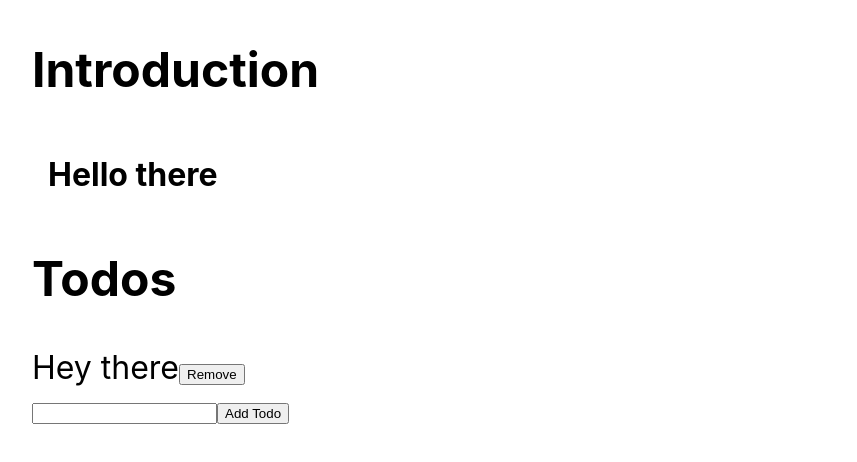
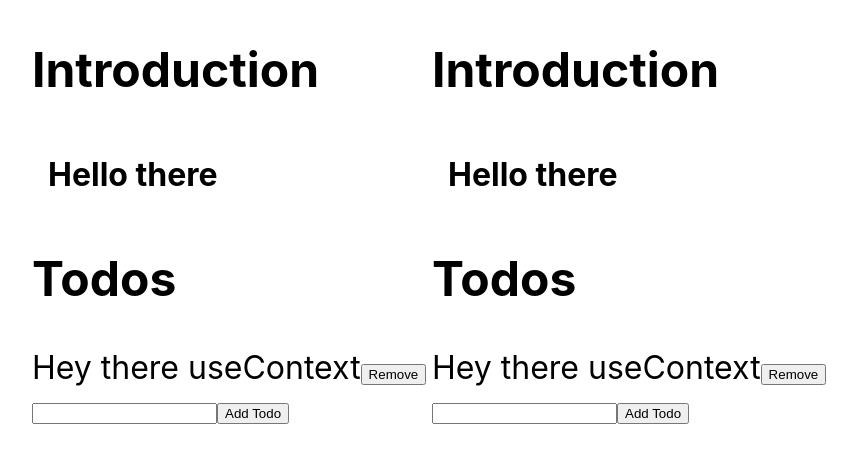
Before and after one commit to DevNinjawork998/ts-basic-Practice, a React (Create React App) app in the folder episode-20/: page / in a window 1280 px wide. Shown: the top 462 px of the page, without its empty margins (208-1065 px from the left). Built offline with nearby package versions, Linux system fonts and the light colour scheme.

Commit message:
modified:   episode-20/src/App.test.tsx 	modified:   episode-20/src/App.tsx 	deleted:    episode-20/src/Todos.ts 	new file:   episode-20/src/Todos.tsx

```diff
--- a/episode-20/src/App.tsx
+++ b/episode-20/src/App.tsx
@@ -1,6 +1,6 @@
 import React, { useCallback, useRef } from "react";
 import "./App.css";
-import { useTodos } from "./Todos";
+import { useTodos, useAddTodo, useRemoveTodo, TodosProvider } from "./Todos";
 
 interface Props {
   children: React.ReactNode;
@@ -27,9 +27,10 @@
 > = ({ children, ...rest }) => <button {...rest}>{children}</button>;
 
 function App() {
-  const { todos, addTodo, removeTodo } = useTodos([
-    { id: 0, text: "Hey there", done: false },
-  ]);
+  const todos = useTodos();
+  const addTodo = useAddTodo();
+  const removeTodo = useRemoveTodo();
+
   const newTodoRef = useRef<HTMLInputElement>(null);
 
   const onAddTodo = useCallback(() => {
@@ -58,4 +59,16 @@
   );
 }
 
-export default App;
+const AppWrapper = () => {
+  return (
+    <TodosProvider initialTodos={([
+      { id: 0, text: "Hey there useContext", done: false },
+    ])}>
+      <div style={{
+        display: "grid", gridTemplateColumns: "50% 50%",
+      }}><App></App>
+        <App></App>
+      </div>
+    </TodosProvider>)
+}
+export default AppWrapper;
--- a/episode-20/src/Todos.ts
+++ /dev/null
@@ -1,52 +0,0 @@
-import { useReducer, useCallback } from "react";
-
-type ActionType =
-    | { type: "ADD"; text: string }
-    | { type: "REMOVE"; id: number };
-
-interface Todo {
-    id: number;
-    done: boolean;
-    text: string;
-}
-
-export function useTodos(initialTodos: Todo[]): {
-    todos: Todo[];
-    addTodo: (text: string) => void
-    removeTodo: (id: number) => void;
-} {
-    const [todos, dispatch] = useReducer((state: Todo[], action: ActionType) => {
-        switch (action.type) {
-            case "ADD":
-                return [
-                    ...state,
-                    {
-                        id: state.length,
-                        text: action.text,
-                        done: false,
-                    },
-                ];
-            case "REMOVE":
-                return state.filter(({ id }) => id !== action.id);
-            default:
-                throw new Error();
-        }
-    }, initialTodos);
-
-    const addTodo = useCallback((text: string) => {
-        dispatch({
-            type: "ADD",
-            text,
-
-        })
-    }, []);
-
-    const removeTodo = useCallback((id: number) => {
-        dispatch({
-            type: "REMOVE",
-            id,
-        });
-    }, []);
-
-    return { todos, addTodo, removeTodo }
-}
--- /dev/null
+++ b/episode-20/src/Todos.tsx
@@ -0,0 +1,90 @@
+import React, {
+  useReducer,
+  useCallback,
+  createContext,
+  useContext,
+} from "react";
+
+// interface Props {
+//   children: React.ReactNode;
+// }
+
+type ActionType =
+  | { type: "ADD"; text: string }
+  | { type: "REMOVE"; id: number };
+
+interface Todo {
+  id: number;
+  done: boolean;
+  text: string;
+}
+
+type useTodosManagerResult = ReturnType<typeof useTodosManager>;
+
+const TodoContext = createContext<useTodosManagerResult>({
+  todos: [],
+  addTodo: () => { },
+  removeTodo: () => { },
+});
+
+function useTodosManager(initialTodos: Todo[]): {
+  todos: Todo[];
+  addTodo: (text: string) => void;
+  removeTodo: (id: number) => void;
+} {
+  const [todos, dispatch] = useReducer((state: Todo[], action: ActionType) => {
+    switch (action.type) {
+      case "ADD":
+        return [
+          ...state,
+          {
+            id: state.length,
+            text: action.text,
+            done: false,
+          },
+        ];
+      case "REMOVE":
+        return state.filter(({ id }) => id !== action.id);
+      default:
+        throw new Error();
+    }
+  }, initialTodos);
+
+  const addTodo = useCallback((text: string) => {
+    dispatch({
+      type: "ADD",
+      text,
+    });
+  }, []);
+
+  const removeTodo = useCallback((id: number) => {
+    dispatch({
+      type: "REMOVE",
+      id,
+    });
+  }, []);
+
+  return { todos, addTodo, removeTodo };
+}
+
+export const TodosProvider: React.FunctionComponent<{
+  initialTodos: Todo[];
+  children: React.ReactNode;
+}> = ({ initialTodos, children }) => (
+  <TodoContext.Provider value={useTodosManager(initialTodos)}>
+    {children}
+  </TodoContext.Provider>
+);
+
+export const useTodos = (): Todo[] => {
+  const { todos } = useContext(TodoContext);
+  return todos;
+};
+export const useAddTodo = (): useTodosManagerResult["addTodo"] => {
+  const { addTodo } = useContext(TodoContext);
+  return addTodo;
+};
+export const useRemoveTodo = (): useTodosManagerResult["removeTodo"] => {
+  const { removeTodo } = useContext(TodoContext);
+  return removeTodo;
+};
```
Also changed, not shown: 1 other file (tests, documents, lock files or other folders).
